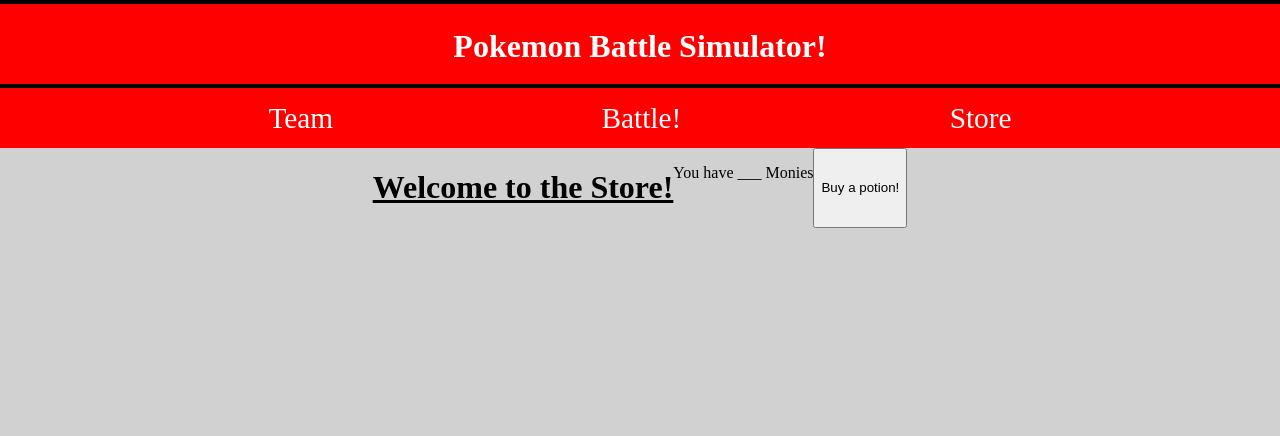
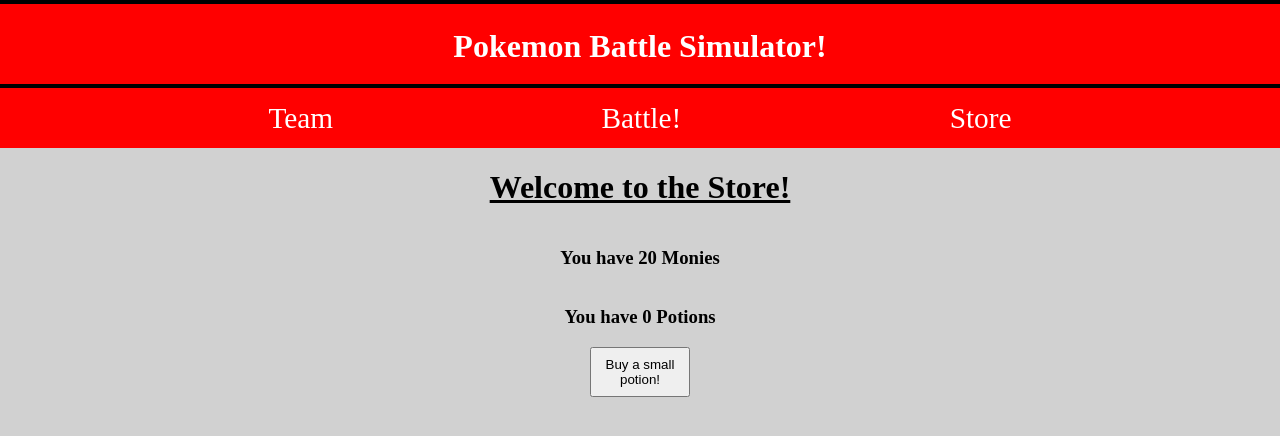
Before and after one commit to Serrin-Sage/Pokemon-Battle-Project, a React (Vite) app: page /store in a window 1280 px wide. Shown: the top 436 px of the page. Built offline with nearby package versions, Linux system fonts and the light colour scheme.

Commit message:
Store container updated with error handling from Toastify

```diff
--- a/package.json
+++ b/package.json
@@ -11,7 +11,8 @@
   "dependencies": {
     "react": "^18.2.0",
     "react-dom": "^18.2.0",
-    "react-router-dom": "^6.4.3"
+    "react-router-dom": "^6.4.3",
+    "react-toastify": "^9.1.1"
   },
   "devDependencies": {
     "@types/react": "^18.0.24",
--- a/src/App.jsx
+++ b/src/App.jsx
@@ -7,6 +7,8 @@
 
 function App() {
   const [ team, setTeam ] = useState([])
+  const [potionTotal, setPotionTotal] = useState(0)
+  const [money, setMoney] = useState(20)
   return (
     <div className="App">
       <Header />
@@ -14,7 +16,7 @@
         <Routes>
           <Route path={'/'} element={<Team setTeam={setTeam} team={team}/>}/>
           <Route path={'/about'} />
-          <Route path={'/store'} element={<Store />}/>
+          <Route path={'/store'} element={<Store money={money} setMoney={setMoney} potionTotal={potionTotal} setPotionTotal={setPotionTotal}/>}/>
         </Routes>
 
    </div>
--- a/src/components/Store.jsx
+++ b/src/components/Store.jsx
@@ -1,10 +1,42 @@
-const Store = () => {
+import { ToastContainer, toast } from 'react-toastify';
+import 'react-toastify/dist/ReactToastify.css';
+
+const Store = ({money, setMoney, potionTotal, setPotionTotal}) => {
+    const message = () => toast.error("NOT ENOUGH MONEY")
+    const message2 = () => toast.error("No more money")
+    const buyPotion = (price) => {
+        if (money - price < 0) {
+
+            message()
+            return
+        } else if (money === 0) {
+            message2()
+            return (setMoney(price - price))
+        }
+
+        return (setMoney(money - price), setPotionTotal(potionTotal + 1))
+    }
 
     return (
         <div className="store-container">
             <h1>Welcome to the Store!</h1>
-            <p>You have ___ Monies</p>
-            <button>Buy a potion!</button>
+            <h3>You have {money} Monies</h3>
+            <h3>You have {potionTotal} Potions</h3>
+            <div className="potion-container">
+                <button onClick={() => buyPotion(15)} className="buy-potion">Buy a small potion!</button>
+            </div>
+            <ToastContainer
+                position="top-right"
+                autoClose={2000}
+                hideProgressBar={false}
+                newestOnTop={false}
+                closeOnClick
+                rtl={false}
+                pauseOnFocusLoss={false}
+                draggable
+                pauseOnHover
+                toastStyle={{color: "red", height: "200px"}}
+                 />
         </div>
     )
 }
--- a/src/stylesheets/store-style.css
+++ b/src/stylesheets/store-style.css
@@ -1,9 +1,15 @@
 .store-container {
     display: flex;
+    flex-direction: column;
     width: 100%;
-    justify-content: center;
+    align-items: center;
 }
 
 .store-container h1 {
     text-decoration: underline;
 }
+
+.buy-potion {
+    width: 100px;
+    height: 50px;
+}
```
Also changed, not shown: 1 other file (tests, documents, lock files or other folders).
